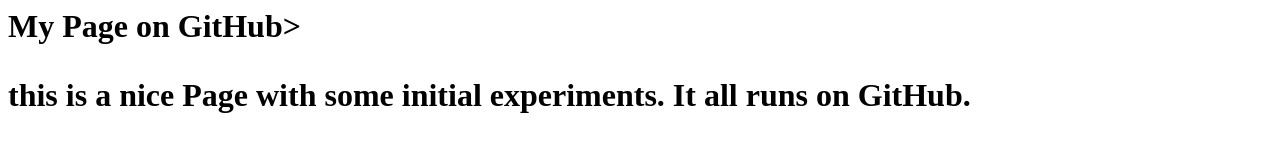
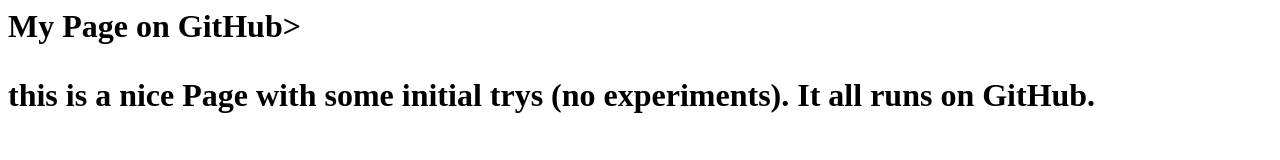
Before and after one commit to AdrianRygiol/hello-world, a plain HTML site: page index.html in a window 1280 px wide. Drawn offline with Linux system fonts and the light colour scheme.

Commit message:
Update index.html

```diff
--- a/index.html
+++ b/index.html
@@ -5,7 +5,7 @@
 </head>
 
 <body>
-<p>this is a nice Page with some initial experiments. It all runs on GitHub.</p>
+<p>this is a nice Page with some initial trys (no experiments). It all runs on GitHub.</p>
 </body>
 
 </html>
```
